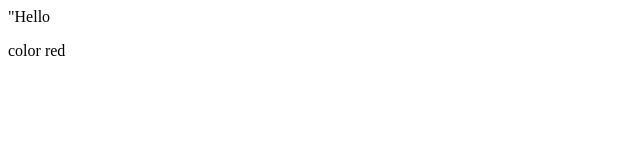
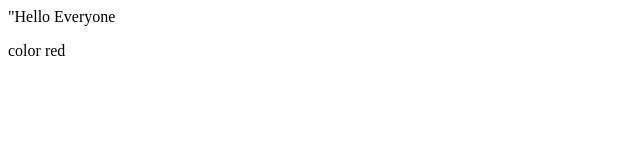
Before and after one commit to Akashmita/git_firstrepo_mita, a plain HTML site: page Index.html in a window 1280 px wide. Shown: the full height of the page, 0-640 px from the left. Drawn offline with Linux system fonts and the light colour scheme.

Commit message:
Updated paragraph

```diff
--- a/Index.html
+++ b/Index.html
@@ -1,2 +1,2 @@
-<p>"Hello</p>
+<p>"Hello Everyone</p>
 <p>color red</p>
```
